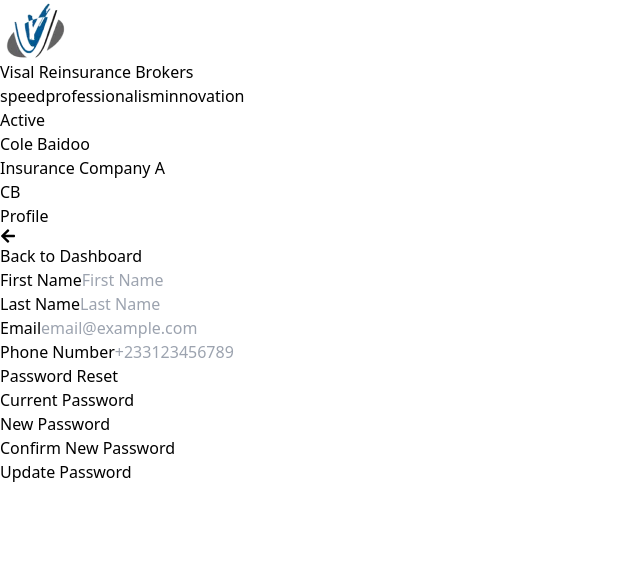
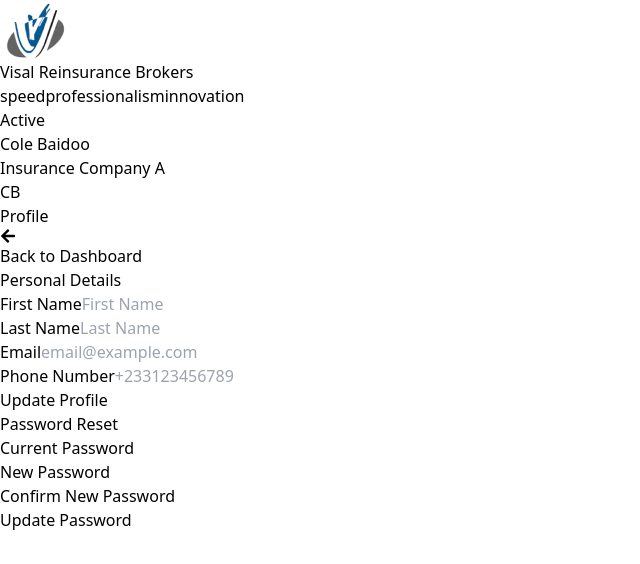
Before and after one commit to Comfy-Technology-LTD/crbs-v2-cedants-fe, a React (Vite) app: page /dashboard/profile in a window 1280 px wide. Shown: the top 564 px of the page, without its empty margins (0-640 px from the left). Built offline with nearby package versions, Linux system fonts and the light colour scheme.

Commit message:
first commit

```diff
--- a/src/pages/Profile.tsx
+++ b/src/pages/Profile.tsx
@@ -4,11 +4,14 @@ import { useNavigate } from "react-router-dom";
 const Profile = () => {
   const navigate = useNavigate()
   return (
-    <div className="p-6 max-w-4xl mx-auto">
+    <div className="p-6 max-w-7xl mx-auto">
       <h2 className="text-2xl font-semibold mb-4">Profile</h2>
-      <button onClick={() => navigate("/dashboard", { replace: true})} className="text-blue-500 flex items-center mb-4">
+      <button onClick={() => navigate("/dashboard", { replace: true })} className="text-blue-500 flex items-center mb-4">
         <FaArrowLeft className="mr-2" /> Back to Dashboard
       </button>
+      <div className="flex w-full gap-4">
+        <div className=" flex-1 bg-white border p-4 rounded-lg">
+          <h3 className="text-xl font-semibold mb-2">Personal Details</h3>
           <form className="space-y-4">
             <div>
               <label className="block text-gray-600">First Name</label>
@@ -26,8 +29,12 @@ const Profile = () => {
               <label className="block text-gray-600">Phone Number</label>
               <input type="text" className="w-full p-2 border border-gray-300 rounded-md" placeholder="+233123456789" readOnly />
             </div>
+            <div className="flex justify-end">
+            <button type="submit" className="bg-blue-500 text-white px-4 py-2 rounded-md hover:bg-blue-600">Update Profile</button>
+            </div>
           </form>
-      <div className="mt-6">
+        </div>
+        <div className="flex-1 bg-white border p-4 rounded-lg">
           <h3 className="text-xl font-semibold mb-2">Password Reset</h3>
           <form className="space-y-4">
             <div>
@@ -42,8 +49,12 @@ const Profile = () => {
               <label className="block text-gray-600">Confirm New Password</label>
               <input type="password" className="w-full p-2 border border-gray-300 rounded-md" />
             </div>
+            <div className="flex justify-end">
             <button type="submit" className="bg-blue-500 text-white px-4 py-2 rounded-md hover:bg-blue-600">Update Password</button>
+
+            </div>
           </form>
+        </div>
       </div>
     </div>
   );
--- a/src/pages/RedeemedPoints.tsx
+++ b/src/pages/RedeemedPoints.tsx
@@ -5,7 +5,7 @@ const RedeemedPoints = () => {
   const navigate = useNavigate()
 
   return (
-    <div className="p-6 max-w-4xl mx-auto">
+    <div className="p-6 max-w-7xl mx-auto">
       <button onClick={() => navigate("/dashboard", { replace: true})} className="text-blue-500 flex items-center mb-4">
         <FaArrowLeft className="mr-2" /> Back to Dashboard
       </button>
```
Lines whose indentation alone changed are shown as unchanged.
